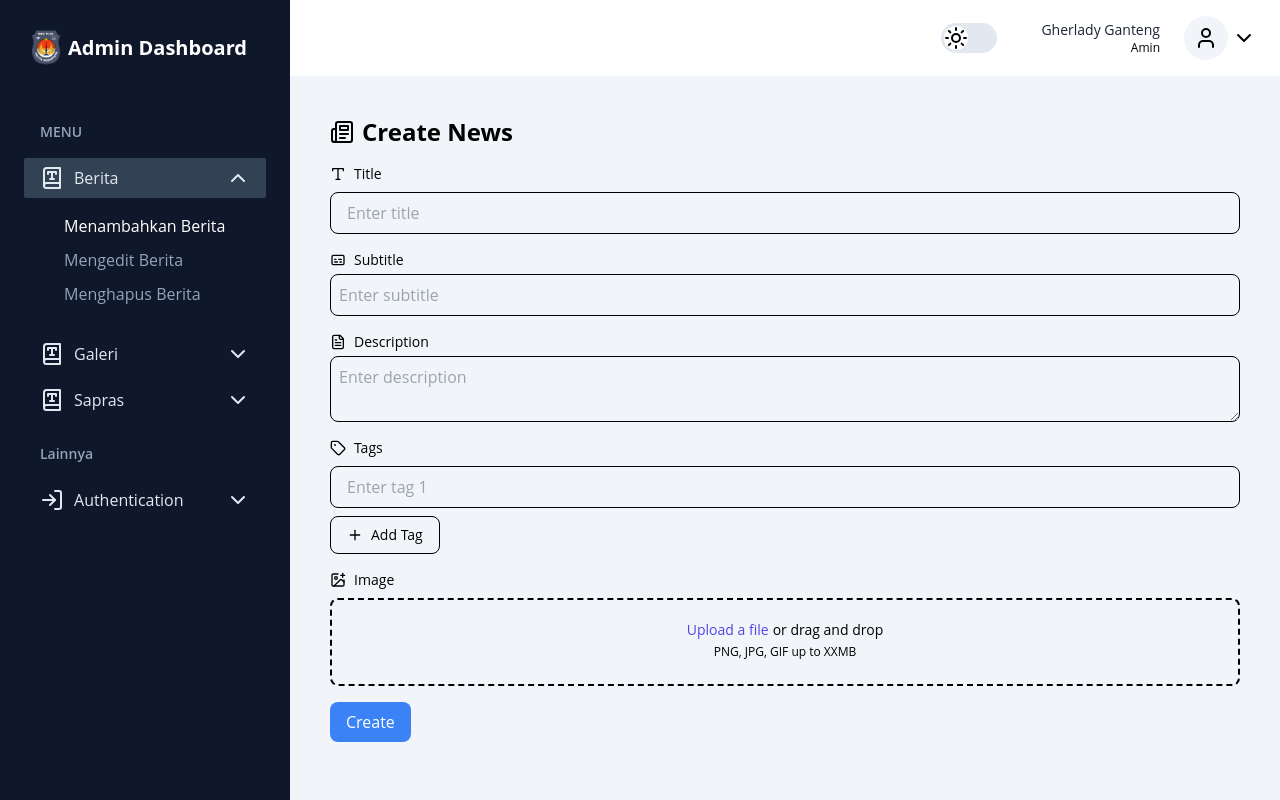
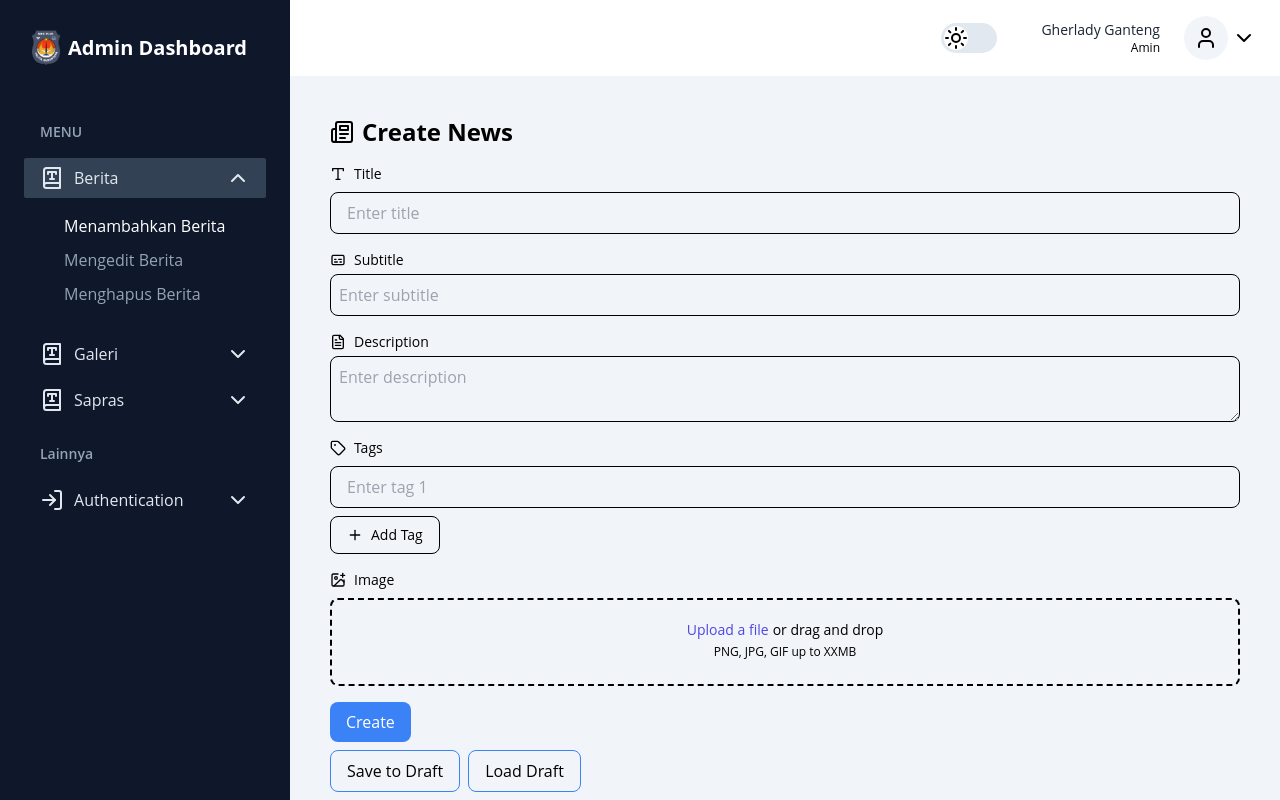
Before and after one commit to Fir3fliesss/admin-panel, a React (Vite) app: page /berita/create in a window 1280 px wide. Built offline with nearby package versions, Linux system fonts and the light colour scheme.

Commit message:
Add save to draft

```diff
--- a/src/pages/Dashboard/Berita/CreateBeritaPage.tsx
+++ b/src/pages/Dashboard/Berita/CreateBeritaPage.tsx
@@ -177,10 +177,36 @@ const CreateBeritaPage: React.FC = () => {
     preview?.src && (preview.src = "");
   };
 
+  const saveToDraft = () => {
+    sessionStorage.setItem("draft", JSON.stringify(formData));
+    alert("Saved to draft");
+  };
+
+  const loadDraft = () => {
+    const draftData = sessionStorage.getItem("draft");
+    if (draftData) {
+      const draft = JSON.parse(draftData);
+      setFormData(draft);
+
+      const preview = document.getElementById(
+        "preview",
+      ) as HTMLImageElement | null;
+      if (preview) {
+        if (typeof draft.images === "string" && draft.images) {
+          preview.src = `https://api.smkpluspnb.sch.id/storage/${draft.images}`;
+          preview.classList.remove("hidden");
+        } else {
+          preview.src = "";
+          preview.classList.add("hidden");
+        }
+      }
+    }
+  };
+
   return (
     <div className="p-4">
       <h1 className="text-2xl font-bold mb-4 flex items-center gap-2">
-        <Newspaper className="w-6 h-6"/>
+        <Newspaper className="w-6 h-6" />
         Create News
       </h1>
 
@@ -331,6 +357,18 @@ const CreateBeritaPage: React.FC = () => {
           {/* Ganti isLoading dengan isPending */}
         </button>
       </form>
+      <button
+        onClick={saveToDraft}
+        className=" mt-2 mr-1 px-4 py-2 border border-blue-500  rounded-lg  hover:bg-blue-500 hover:text-white transition-colors "
+      >
+        Save to Draft
+      </button>
+      <button
+        onClick={loadDraft}
+        className=" mt-2 ml-1 px-4 py-2 border border-blue-500  rounded-lg  hover:bg-blue-500 hover:text-white transition-colors "
+      >
+        Load Draft
+      </button>
     </div>
   );
 };
--- a/src/pages/Dashboard/Berita/UpdateBeritaPage.tsx
+++ b/src/pages/Dashboard/Berita/UpdateBeritaPage.tsx
@@ -224,6 +224,32 @@ const UpdateBeritaPage = () => {
     }
   };
 
+  const saveToDraft = () => {
+    sessionStorage.setItem("draft", JSON.stringify(formData));
+    alert("Saved to draft");
+  };
+
+  const loadDraft = () => {
+    const draftData = sessionStorage.getItem("draft");
+    if (draftData) {
+      const draft = JSON.parse(draftData);
+      setFormData(draft);
+
+      const preview = document.getElementById(
+        "preview",
+      ) as HTMLImageElement | null;
+      if (preview) {
+        if (typeof draft.images === "string" && draft.images) {
+          preview.src = `https://api.smkpluspnb.sch.id/storage/${draft.images}`;
+          preview.classList.remove("hidden");
+        } else {
+          preview.src = "";
+          preview.classList.add("hidden");
+        }
+      }
+    }
+  };
+
   return (
     <div className="p-4" ref={parent}>
       <ListBerita />
@@ -242,7 +268,7 @@ const UpdateBeritaPage = () => {
         </div>
       )}
 
-      {sessionStorage.getItem("selectedNews") && (
+      {formData.title && (
         <button
           onClick={handleCancel}
           className="flex mb-4 items-center px-4 py-2 text-gray-600 hover:text-gray-800 bg-transparent border border-gray-300 rounded-lg hover:bg-gray-50"
@@ -359,7 +385,9 @@ const UpdateBeritaPage = () => {
                 </label>
                 <p className="pl-1">or drag and drop</p>
               </div>
-              <p className="text-xs text-gray-500">PNG, JPEG, JPG, WEBP up to XXMB</p>
+              <p className="text-xs text-gray-500">
+                PNG, JPEG, JPG, WEBP up to XXMB
+              </p>
             </div>
 
             <img
@@ -382,11 +410,23 @@ const UpdateBeritaPage = () => {
         <button
           type="submit"
           disabled={isPending}
-          className="px-4 py-2 bg-blue-500 text-white rounded-lg disabled:bg-gray-400"
+          className=" mr-1 px-4 py-2 bg-blue-500 text-white rounded-lg disabled:bg-gray-400"
         >
           {isPending ? "Loading..." : "Update this news"}{" "}
         </button>
       </form>
+      <button
+        onClick={saveToDraft}
+        className=" mt-2 mr-1 px-4 py-2 border border-blue-500  rounded-lg  hover:bg-blue-500 hover:text-white transition-colors "
+      >
+        Save to Draft
+      </button>
+      <button
+        onClick={loadDraft}
+        className=" mt-2 ml-1 px-4 py-2 border border-blue-500  rounded-lg  hover:bg-blue-500 hover:text-white transition-colors "
+      >
+        Load Draft
+      </button>
     </div>
   );
 };
```
